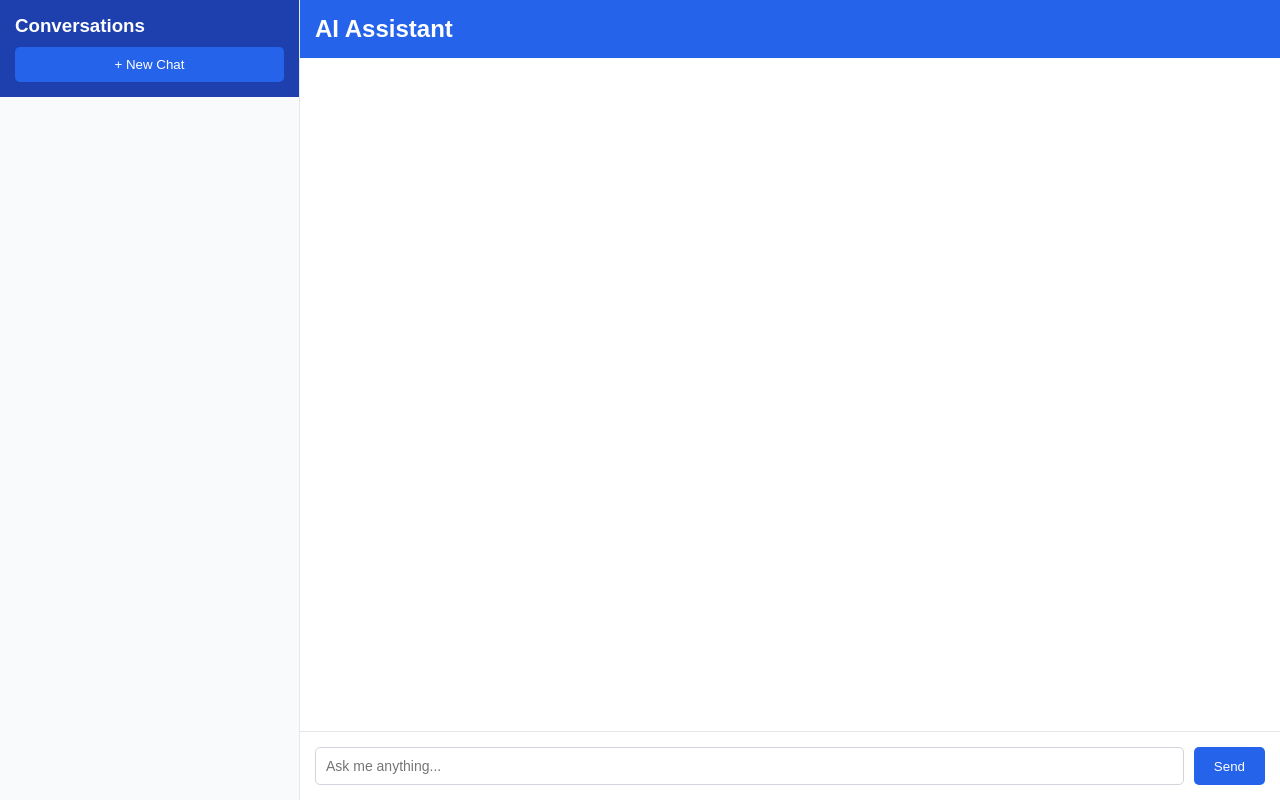
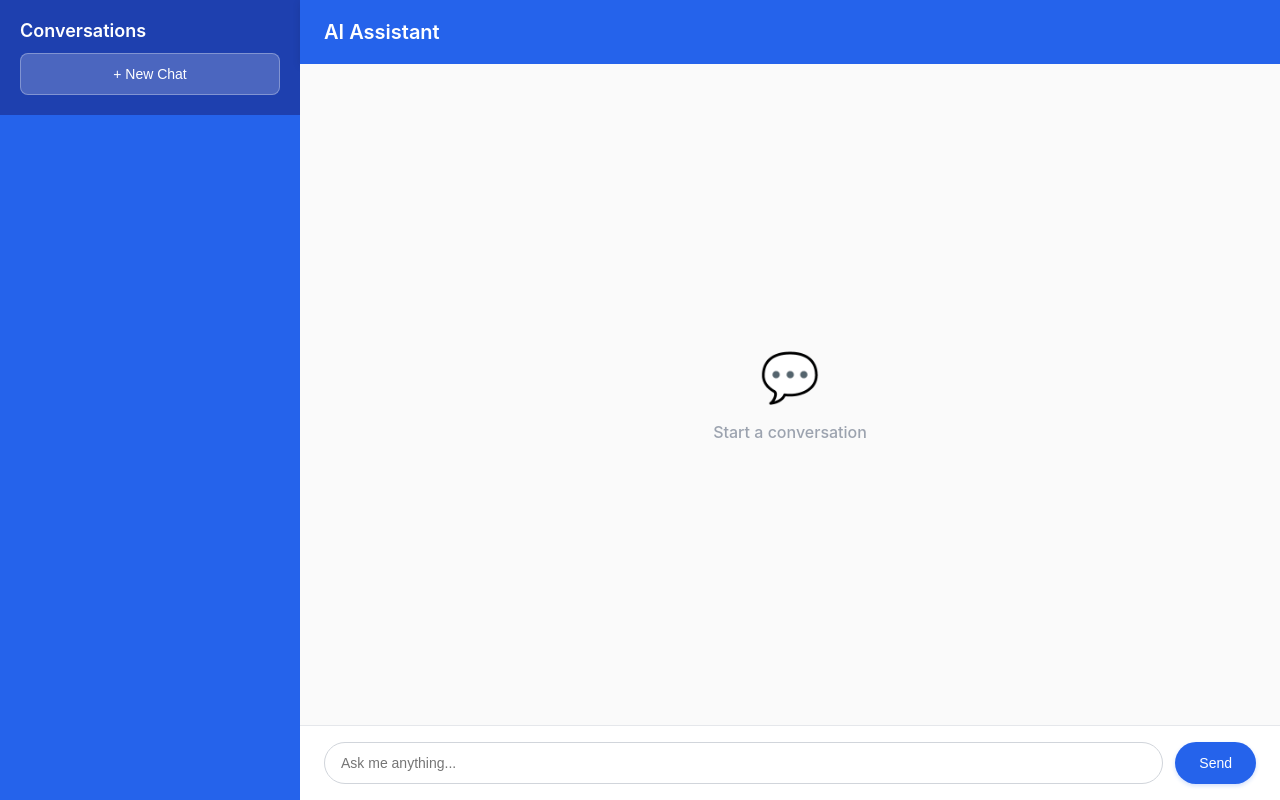
Before and after one commit to JVNChintala/lms_chatbot, a FastAPI app: page /canvas-embed in a window 1280 px wide. Run offline with FastAPI, Linux system fonts and the light colour scheme.

Commit message:
UI enhancement

```diff
--- a/lms_chatot/templates/canvas_embed.html
+++ b/lms_chatot/templates/canvas_embed.html
@@ -6,39 +6,233 @@
     <title>Canvas AI Assistant</title>
     <style>
         * { margin: 0; padding: 0; box-sizing: border-box; }
-        body { font-family: Arial, sans-serif; background: transparent; height: 100vh; }
-        .app-container { height: 100vh; display: flex; background: white; }
+        body {
+            font-family: -apple-system, BlinkMacSystemFont, 'Segoe UI', Roboto, 'Helvetica Neue', Arial, sans-serif;
+            background: #f5f5f5;
+            height: 100vh;
+            overflow: hidden;
+        }
+        .app-container {
+            height: 100vh;
+            display: flex;
+            background: white;
+        }
 
         /* Sidebar */
-        .sidebar { width: 300px; background: #f8fafc; border-right: 1px solid #e2e8f0; display: flex; flex-direction: column; }
-        .sidebar-header { padding: 15px; background: #1e40af; color: white; }
-        .new-chat-btn { width: 100%; padding: 10px; background: #2563eb; color: white; border: none; border-radius: 5px; cursor: pointer; margin-top: 10px; }
-        .conversations-list { flex: 1; overflow-y: auto; padding: 10px; }
-        .conversation-item { padding: 10px; margin-bottom: 5px; background: white; border-radius: 5px; cursor: pointer; border: 1px solid #e2e8f0; }
-        .conversation-item:hover { background: #f1f5f9; }
-        .conversation-item.active { background: #dbeafe; border-color: #2563eb; }
-        .conversation-title { font-weight: 500; margin-bottom: 5px; }
-        .conversation-preview { font-size: 12px; color: #64748b; }
+        .sidebar {
+            width: 300px;
+            background: #2563eb;
+            display: flex;
+            flex-direction: column;
+            box-shadow: 2px 0 8px rgba(0,0,0,0.1);
+        }
+        .sidebar-header {
+            padding: 20px;
+            background: #1e40af;
+            color: white;
+        }
+        .sidebar-header h3 {
+            font-size: 18px;
+            font-weight: 600;
+            margin-bottom: 12px;
+        }
+        .new-chat-btn {
+            width: 100%;
+            padding: 12px;
+            background: rgba(255,255,255,0.2);
+            color: white;
+            border: 1px solid rgba(255,255,255,0.3);
+            border-radius: 8px;
+            cursor: pointer;
+            font-size: 14px;
+            font-weight: 500;
+            transition: all 0.2s;
+        }
+        .new-chat-btn:hover {
+            background: rgba(255,255,255,0.3);
+        }
+        .conversations-list {
+            flex: 1;
+            overflow-y: auto;
+            padding: 8px;
+        }
+        .conversations-list::-webkit-scrollbar {
+            width: 6px;
+        }
+        .conversations-list::-webkit-scrollbar-thumb {
+            background: rgba(255,255,255,0.3);
+            border-radius: 3px;
+        }
+        .conversation-item {
+            padding: 12px;
+            margin-bottom: 4px;
+            background: rgba(255,255,255,0.1);
+            border-radius: 8px;
+            cursor: pointer;
+            border: 1px solid transparent;
+            transition: all 0.2s;
+            color: white;
+        }
+        .conversation-item:hover {
+            background: rgba(255,255,255,0.2);
+        }
+        .conversation-item.active {
+            background: white;
+            color: #1e40af;
+            border-color: white;
+        }
+        .conversation-title {
+            font-weight: 500;
+            font-size: 14px;
+            margin-bottom: 4px;
+            white-space: nowrap;
+            overflow: hidden;
+            text-overflow: ellipsis;
+        }
+        .conversation-preview {
+            font-size: 11px;
+            opacity: 0.8;
+        }
 
         /* Chat Area */
-        .chat-container { flex: 1; display: flex; flex-direction: column; }
-        .chat-header { padding: 15px; background: #2563eb; color: white; }
-        .chat-box { flex: 1; overflow-y: auto; padding: 20px; }
-        .message { margin-bottom: 15px; display: flex; }
-        .message.user { justify-content: flex-end; }
-        .message-content { max-width: 70%; padding: 10px 15px; border-radius: 10px; }
-        .message.user .message-content { background: #2563eb; color: white; }
-        .message.assistant .message-content { background: #e5e7eb; color: #1f2937; }
-        .input-area { padding: 15px; border-top: 1px solid #e5e7eb; display: flex; gap: 10px; }
-        .input-area input { flex: 1; padding: 10px; border: 1px solid #d1d5db; border-radius: 5px; font-size: 14px; }
-        .input-area button { padding: 10px 20px; background: #2563eb; color: white; border: none; border-radius: 5px; cursor: pointer; }
-        .input-area button:hover { background: #1d4ed8; }
-        .input-area button:disabled { background: #9ca3af; cursor: not-allowed; }
-        .thinking { display: flex; align-items: center; gap: 5px; }
-        .dot { width: 8px; height: 8px; background: #6b7280; border-radius: 50%; animation: bounce 1.4s infinite ease-in-out both; }
+        .chat-container {
+            flex: 1;
+            display: flex;
+            flex-direction: column;
+            background: white;
+        }
+        .chat-header {
+            padding: 20px 24px;
+            background: #2563eb;
+            color: white;
+            box-shadow: 0 2px 8px rgba(0,0,0,0.1);
+        }
+        .chat-header h2 {
+            font-size: 20px;
+            font-weight: 600;
+        }
+        .chat-box {
+            flex: 1;
+            overflow-y: auto;
+            padding: 24px;
+            background: #fafafa;
+        }
+        .chat-box::-webkit-scrollbar {
+            width: 8px;
+        }
+        .chat-box::-webkit-scrollbar-thumb {
+            background: #cbd5e1;
+            border-radius: 4px;
+        }
+        .message {
+            margin-bottom: 20px;
+            display: flex;
+            animation: fadeIn 0.3s ease-in;
+        }
+        @keyframes fadeIn {
+            from { opacity: 0; transform: translateY(10px); }
+            to { opacity: 1; transform: translateY(0); }
+        }
+        .message.user {
+            justify-content: flex-end;
+        }
+        .message-content {
+            max-width: 75%;
+            padding: 12px 16px;
+            border-radius: 12px;
+            font-size: 14px;
+            line-height: 1.5;
+            word-wrap: break-word;
+        }
+        .message.user .message-content {
+            background: #2563eb;
+            color: white;
+            border-bottom-right-radius: 4px;
+        }
+        .message.assistant .message-content {
+            background: white;
+            color: #1f2937;
+            border: 1px solid #e5e7eb;
+            border-bottom-left-radius: 4px;
+            box-shadow: 0 1px 3px rgba(0,0,0,0.05);
+        }
+        .input-area {
+            padding: 16px 24px;
+            border-top: 1px solid #e5e7eb;
+            display: flex;
+            gap: 12px;
+            background: white;
+        }
+        .input-area input {
+            flex: 1;
+            padding: 12px 16px;
+            border: 1px solid #d1d5db;
+            border-radius: 24px;
+            font-size: 14px;
+            outline: none;
+            transition: all 0.2s;
+        }
+        .input-area input:focus {
+            border-color: #2563eb;
+            box-shadow: 0 0 0 3px rgba(37,99,235,0.1);
+        }
+        .input-area button {
+            padding: 12px 24px;
+            background: #2563eb;
+            color: white;
+            border: none;
+            border-radius: 24px;
+            cursor: pointer;
+            font-size: 14px;
+            font-weight: 500;
+            transition: all 0.2s;
+            box-shadow: 0 2px 4px rgba(37,99,235,0.2);
+        }
+        .input-area button:hover {
+            background: #1d4ed8;
+            box-shadow: 0 4px 8px rgba(37,99,235,0.3);
+        }
+        .input-area button:disabled {
+            background: #9ca3af;
+            cursor: not-allowed;
+            box-shadow: none;
+        }
+        .thinking {
+            display: flex;
+            align-items: center;
+            gap: 6px;
+            color: #6b7280;
+        }
+        .dot {
+            width: 8px;
+            height: 8px;
+            background: #6b7280;
+            border-radius: 50%;
+            animation: bounce 1.4s infinite ease-in-out both;
+        }
         .dot:nth-child(1) { animation-delay: -0.32s; }
         .dot:nth-child(2) { animation-delay: -0.16s; }
-        @keyframes bounce { 0%, 80%, 100% { transform: scale(0); } 40% { transform: scale(1); } }
+        @keyframes bounce {
+            0%, 80%, 100% { transform: scale(0); opacity: 0.5; }
+            40% { transform: scale(1); opacity: 1; }
+        }
+        .empty-state {
+            display: flex;
+            flex-direction: column;
+            align-items: center;
+            justify-content: center;
+            height: 100%;
+            color: #9ca3af;
+            text-align: center;
+        }
+        .empty-state-icon {
+            font-size: 48px;
+            margin-bottom: 16px;
+        }
+        .empty-state-text {
+            font-size: 16px;
+            font-weight: 500;
+        }
     </style>
 </head>
 <body>
@@ -59,7 +253,12 @@
             <div class="chat-header">
                 <h2>AI Assistant</h2>
             </div>
-            <div class="chat-box" id="chatBox"></div>
+            <div class="chat-box" id="chatBox">
+                <div class="empty-state">
+                    <div class="empty-state-icon">💬</div>
+                    <div class="empty-state-text">Start a conversation</div>
+                </div>
+            </div>
             <div class="input-area">
                 <input type="text" id="userInput" placeholder="Ask me anything..." />
                 <button id="sendBtn" onclick="sendMessage()">Send</button>
@@ -131,12 +330,17 @@
                 const data = await response.json();
 
                 messages = [];
-                document.getElementById('chatBox').innerHTML = '';
+                const chatBox = document.getElementById('chatBox');
+                chatBox.innerHTML = '';
 
-                data.messages.forEach(msg => {
-                    addMessage(msg.role, msg.content);
-                    messages.push({ role: msg.role, content: msg.content });
-                });
+                if (data.messages.length === 0) {
+                    chatBox.innerHTML = '<div class="empty-state"><div class="empty-state-icon">💬</div><div class="empty-state-text">Start a conversation</div></div>';
+                } else {
+                    data.messages.forEach(msg => {
+                        addMessage(msg.role, msg.content);
+                        messages.push({ role: msg.role, content: msg.content });
+                    });
+                }
             } catch (error) {
                 console.error('Failed to load conversation:', error);
             }
@@ -146,7 +350,8 @@
             if (!canvasUserId) {
                 currentConversationId = null;
                 messages = [];
-                document.getElementById('chatBox').innerHTML = '';
+                const chatBox = document.getElementById('chatBox');
+                chatBox.innerHTML = '<div class="empty-state"><div class="empty-state-icon">💬</div><div class="empty-state-text">Start a conversation</div></div>';
                 renderConversations();
                 return;
             }
@@ -161,7 +366,8 @@
 
                 currentConversationId = data.conversation_id;
                 messages = [];
-                document.getElementById('chatBox').innerHTML = '';
+                const chatBox = document.getElementById('chatBox');
+                chatBox.innerHTML = '<div class="empty-state"><div class="empty-state-icon">💬</div><div class="empty-state-text">Start a conversation</div></div>';
 
                 await loadConversations();
             } catch (error) {
@@ -171,6 +377,11 @@
 
         function addMessage(role, content) {
             const chatBox = document.getElementById('chatBox');
+
+            // Remove empty state if exists
+            const emptyState = chatBox.querySelector('.empty-state');
+            if (emptyState) emptyState.remove();
+
             const messageDiv = document.createElement('div');
             messageDiv.className = `message ${role}`;
             messageDiv.innerHTML = `<div class="message-content">${content}</div>`;
```
